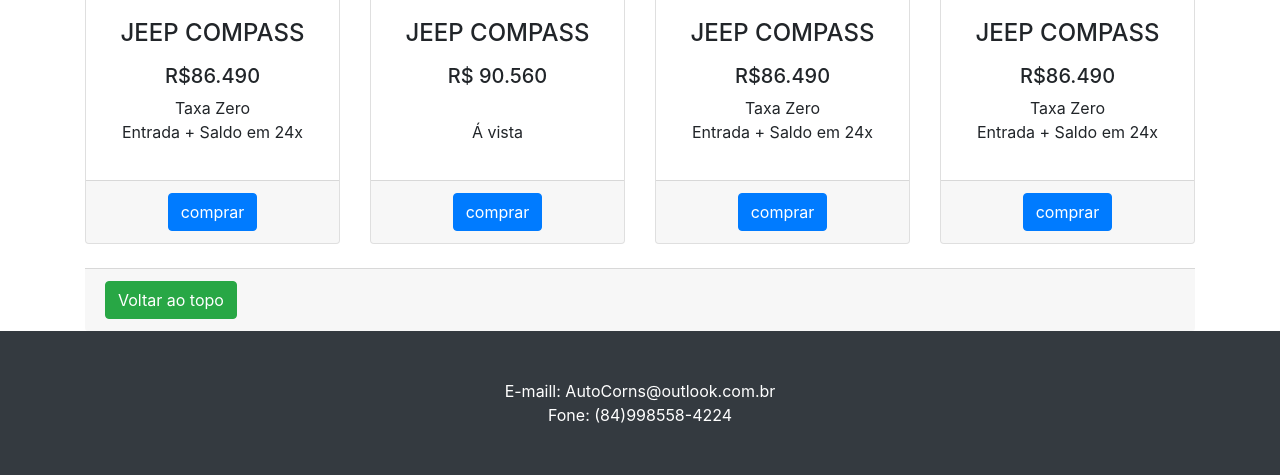
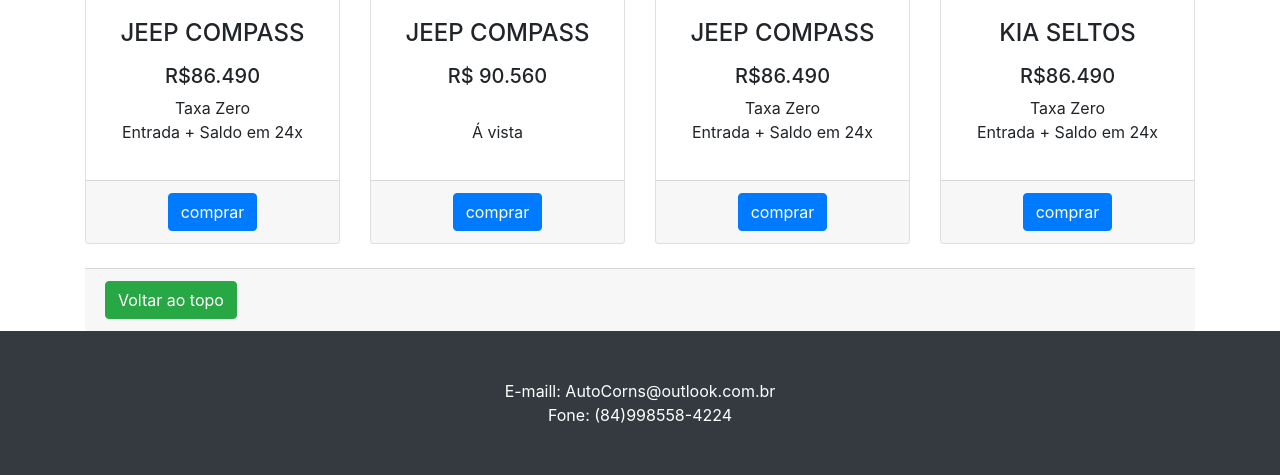
Before and after one commit to brunogomesifrn/pi19carros, a Django app: page / in a window 1280 px wide. Shown: the part 1541-2016 px from the top of the page. Run offline with Django 3.2, Linux system fonts and the light colour scheme; some libraries are stand-ins or nearby versions.

Commit message:
alterei a pagina index

```diff
--- a/core/templates/index.html
+++ b/core/templates/index.html
@@ -94,7 +94,7 @@
         <div class="card h-100">
           <img class="card-img-top" src="https://production.autoforce.com/uploads/picture/image/26290531/used_model_comprar-compass-2-0-16v-limited-2019-347_ab5b276c20.jpg" alt="">
           <div class="card-body">
-            <h4 class="card-title">Fiat Toro</h4>
+            <h4 class="card-title">JEEP COMPASS</h4>
             <p class="card-text"><h5>R$ 69.568</h5> </br>Á vista</p>
           </div>
           <div class="card-footer">
@@ -211,7 +211,7 @@
         <div class="card h-100">
           <img class="card-img-top" src=https://abrilquatrorodas.files.wordpress.com/2019/06/kia-seltos-2020-1600-01-e1561122591812.jpg?quality=70&strip=info&w=1024" alt="">
           <div class="card-body">
-            <h4 class="card-title">JEEP COMPASS</h4>
+            <h4 class="card-title">KIA SELTOS</h4>
             <p class="card-text"><h5>R$86.490 </h5> Taxa Zero</br> Entrada + Saldo em 24x</p>
           </div>
           <div class="card-footer">
```
